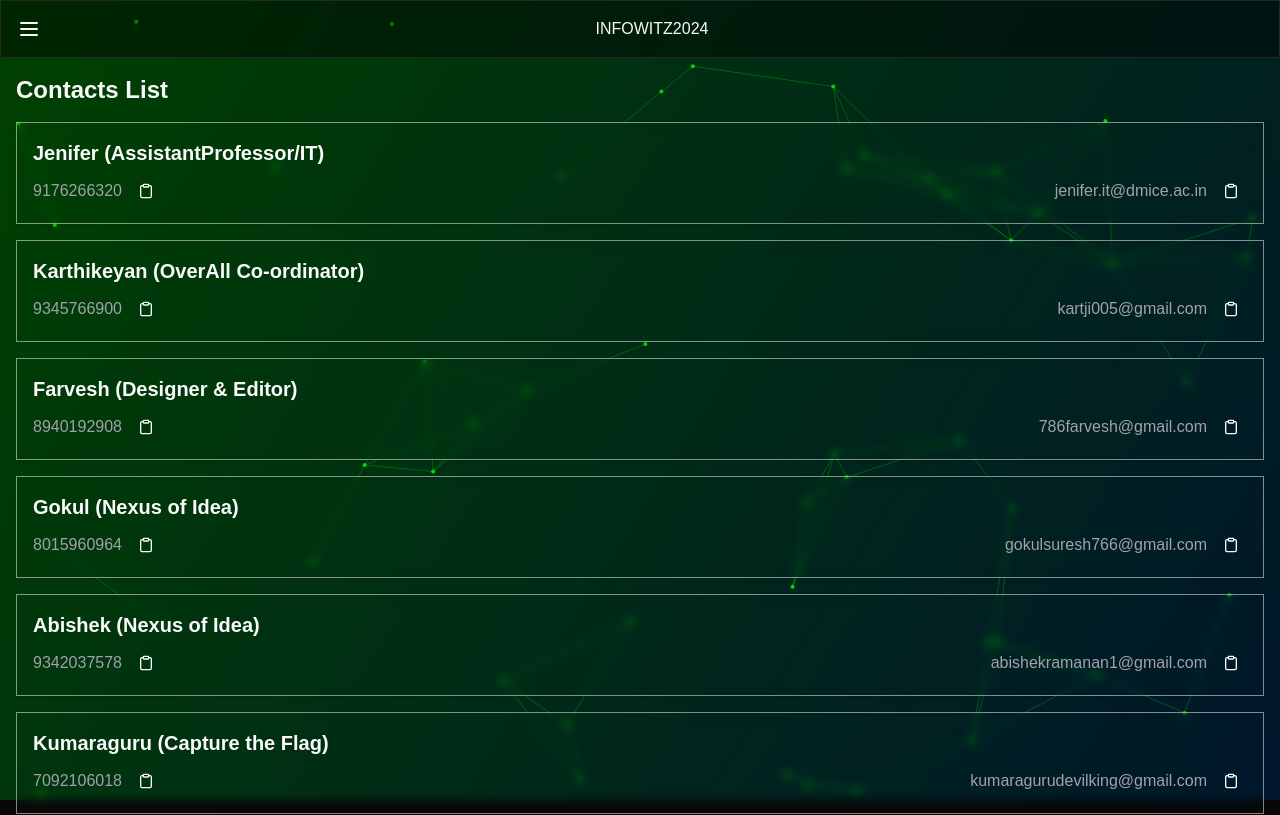
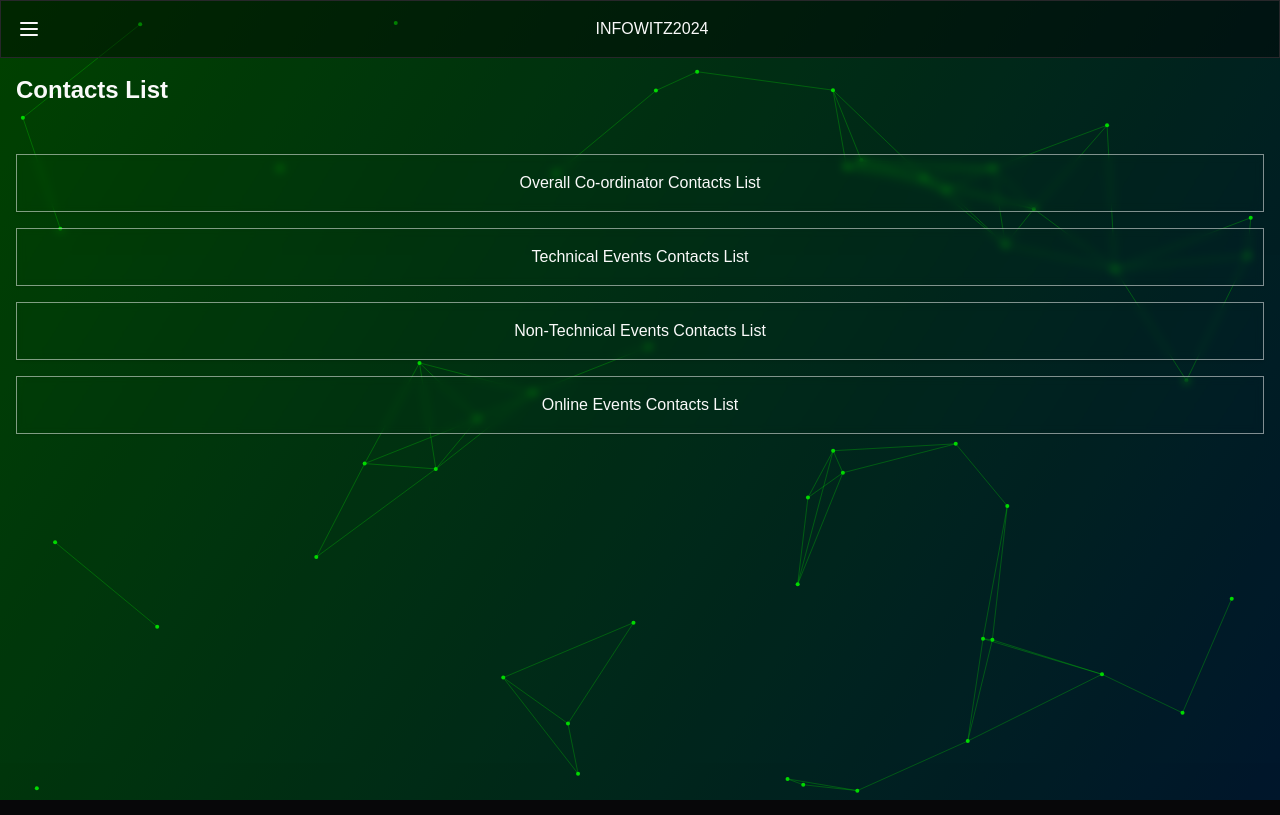
Before and after one commit to sakthivel2264/IT-Sympo-app, a Next.js app: page /contact in a window 1280 px wide. Shown: the top 815 px of the page. Built offline with nearby package versions, Linux system fonts and the light colour scheme.

Commit message:
feat: updated schedule

```diff
--- a/src/components/contact.tsx
+++ b/src/components/contact.tsx
@@ -9,30 +9,32 @@ type Contact = {
   name: string
   phone: string
   email: string
+  category: 'technical' | 'non-technical' | 'online-event' | 'overall'
 }
 
 const contacts: Contact[] = [
-  { id: 1, name: "Jenifer (AssistantProfessor/IT)", phone: "9176266320", email: "jenifer.it@dmice.ac.in" },
-  { id: 2, name: "Karthikeyan (OverAll Co-ordinator)", phone: "9345766900", email: "kartji005@gmail.com" },
-  { id: 3, name: "Farvesh (Designer & Editor)", phone: "8940192908", email: "786farvesh@gmail.com" },
-  { id: 4, name: "Gokul (Nexus of Idea)", phone: "8015960964", email: "gokulsuresh766@gmail.com" },
-  { id: 5, name: "Abishek (Nexus of Idea)", phone: "9342037578", email: "abishekramanan1@gmail.com" },
-  { id: 6, name: "Kumaraguru (Capture the Flag)", phone: "7092106018", email: "kumaragurudevilking@gmail.com" },
-  { id: 7, name: "Annie (Capture the Flag)", phone: "8122874049", email: "rksanosano@gmail.com" },
-  { id: 8, name: "Vidhun (Guezz Tech)", phone: "8807563108", email: "vidhuneyhere@gmail.com" },
-  { id: 9, name: "Sakthivel (Guezz Tech)", phone: "6369358986", email: "sakthivelpandiyan2264@gmail.com" },
-  { id: 10, name: "Gopinath (MindSpark)", phone: "8667825086", email: "gngopinath24@gmail.com" },
-  { id: 11, name: "Venkatkumar (MindSpark)", phone: "6381775607", email: "venkatkumarkr2003@gmail.com" },
-  { id: 12, name: "Sanjay (ARENA OF FIRE)", phone: "9025953879", email: "sanjaykalaivani30@gmail.com" },
-  { id: 13, name: "Kathirvel (ARENA OF FIRE)", phone: "9345181208", email: "kathir28328@gmail.com" },
-  { id: 14, name: "Kenith (The Fortune Bowl) ", phone: "6383055099", email: "kenithkenith155@gmail.com" },
-  { id: 15, name: "Keerthana (Music Mania)", phone: "7305186947", email: "keerthanaloganathan02@gmail.com" },
-  { id: 16, name: "Vignesh (Online Events)", phone: "6384271797", email: "Vignesh.chozhan@gmail.com" },
-  { id: 17, name: "Harshavarthini (Online Events)", phone: "9840828509", email: "reethuharsha11@gmail.com" },
+  { id: 1, name: "Karthikeyan (Overall Co-ordinator)", phone: "9345766900", email: "kartji005@gmail.com", category: 'overall' },
+  { id: 2, name: "Jenifer (AssistantProfessor/IT)", phone: "9176266320", email: "jenifer.it@dmice.ac.in", category: 'overall' },
+  { id: 3, name: "Gokul (Nexus of Idea)", phone: "8015960964", email: "gokulsuresh766@gmail.com", category: 'technical' },
+  { id: 4, name: "Abishek (Nexus of Idea)", phone: "9342037578", email: "abishekramanan1@gmail.com", category: 'technical' },
+  { id: 5, name: "Kumaraguru (Capture the Flag)", phone: "7092106018", email: "kumaragurudevilking@gmail.com", category: 'technical' },
+  { id: 6, name: "Annie (Capture the Flag)", phone: "8122874049", email: "rksanosano@gmail.com", category: 'technical' },
+  { id: 7, name: "Farvesh (Designer & Editor)", phone: "8940192908", email: "786farvesh@gmail.com", category: 'overall' },
+  { id: 8, name: "Gopinath (MindSpark)", phone: "8667825086", email: "gngopinath24@gmail.com", category: 'technical' },
+  { id: 9, name: "Venkatkumar (MindSpark)", phone: "6381775607", email: "venkatkumarkr2003@gmail.com",category: 'technical'},
+  { id: 10, name: "Sanjay (ARENA OF FIRE)", phone: "9025953879", email: "sanjaykalaivani30@gmail.com", category: 'non-technical' },
+  { id: 11, name: "Vignesh (Online Events)", phone: "6384271797", email: "Vignesh.chozhan@gmail.com", category: 'online-event' },
+  { id: 12, name: "Harshavarthini (Online Events)", phone: "9840828509", email: "reethuharsha11@gmail.com", category: 'online-event' },
+  { id: 13, name: "Vidhun (Guezz Tech)", phone: "8807563108", email: "vidhuneyhere@gmail.com",category: 'technical' },
+  { id: 14, name: "Sakthivel (Guezz Tech)", phone: "6369358986", email: "sakthivelpandiyan2264@gmail.com",category: 'technical' },
+  { id: 15, name: "Kathirvel (ARENA OF FIRE)", phone: "9345181208", email: "kathir28328@gmail.com",category: 'non-technical' },
+  { id: 16, name: "Kenith (The Fortune Bowl) ", phone: "6383055099", email: "kenithkenith155@gmail.com", category: 'non-technical' },
+  { id: 17, name: "Keerthana (Music Mania)", phone: "7305186947", email: "keerthanaloganathan02@gmail.com", category: 'non-technical' },
 ]
 
 export default function ContactsList() {
   const [copiedStates, setCopiedStates] = useState<{ [key: string]: boolean }>({})
+  const [expandedCategory, setExpandedCategory] = useState<null | 'technical' | 'non-technical' | 'online-event' | 'overall'>(null)
 
   const copyToClipboard = (text: string, type: string, contactId: number) => {
     navigator.clipboard.writeText(text).then(() => {
@@ -43,11 +45,11 @@ export default function ContactsList() {
     })
   }
 
-  return (
-    <div className=" mx-auto p-4 bg-black/15 min-h-screen">
-      <h1 className="text-2xl font-bold mb-4">Contacts List</h1>
-      <ul className="space-y-4">
-        {contacts.map((contact) => (
+  // Function to render contact lists based on the category
+  const renderContacts = (category: 'technical' | 'non-technical' | 'online-event' |'overall' ) => {
+    return contacts
+      .filter(contact => contact.category === category)
+      .map(contact => (
         <li key={contact.id} className="backdrop-blur-sm bg-white/0 text-card-foreground rounded-lg shadow p-4 border border-white/50">
           <h2 className="text-xl font-semibold mb-2">{contact.name}</h2>
           <div className="flex flex-col sm:flex-row sm:items-center justify-between gap-2">
@@ -57,7 +59,7 @@ export default function ContactsList() {
                 variant="ghost"
                 size="icon"
                 onClick={() => copyToClipboard(contact.phone, 'phone', contact.id)}
-                  className="h-8 w-8"
+                className="h-8 w-8 hover:bg-transparent/15"
               >
                 {copiedStates[`${contact.id}-phone`] ? (
                   <Check className="h-4 w-4 text-green-500" />
@@ -73,7 +75,7 @@ export default function ContactsList() {
                 variant="ghost"
                 size="icon"
                 onClick={() => copyToClipboard(contact.email, 'email', contact.id)}
-                  className="h-8 w-8"
+                className="h-8 w-8 hover:bg-transparent/15"
               >
                 {copiedStates[`${contact.id}-email`] ? (
                   <Check className="h-4 w-4 text-green-500" />
@@ -85,8 +87,65 @@ export default function ContactsList() {
             </div>
           </div>
         </li>
-        ))}
-      </ul>
+      ))
+  }
+
+  return (
+    <div className="mx-auto p-4 bg-black/15 min-h-screen">
+      <h1 className="text-2xl font-bold mb-4">Contacts List</h1>
+
+
+
+      {/* Display the four main categories */}
+      <div className="mb-6 pt-8">
+        <div className="mb-4">
+          <button
+            className="backdrop-blur-sm bg-white/0 text-card-foreground  shadow p-4 border border-white/50 w-full"
+            onClick={() => setExpandedCategory(expandedCategory === 'overall' ? null : 'overall')}
+          >
+            Overall Co-ordinator Contacts List
+          </button>
+          {expandedCategory === 'overall' && (
+            <ul className="mt-4 space-y-4">{renderContacts('overall')}</ul>
+          )}
+        </div>
+
+        <div className="mb-4">
+          <button
+            className="backdrop-blur-sm bg-white/0 text-card-foreground  shadow p-4 border border-white/50 w-full"
+            onClick={() => setExpandedCategory(expandedCategory === 'technical' ? null : 'technical')}
+          >
+            Technical Events Contacts List
+          </button>
+          {expandedCategory === 'technical' && (
+            <ul className="mt-4 space-y-4">{renderContacts('technical')}</ul>
+          )}
+        </div>
+
+        <div className="mb-4">
+          <button
+            className="backdrop-blur-sm bg-white/0 text-card-foreground  shadow p-4 border border-white/50 w-full"
+            onClick={() => setExpandedCategory(expandedCategory === 'non-technical' ? null : 'non-technical')}
+          >
+            Non-Technical Events Contacts List
+          </button>
+          {expandedCategory === 'non-technical' && (
+            <ul className="mt-4 space-y-4">{renderContacts('non-technical')}</ul>
+          )}
+        </div>
+
+        <div className="mb-4">
+          <button
+            className="backdrop-blur-sm bg-white/0 text-card-foreground  shadow p-4 border border-white/50 w-full"
+            onClick={() => setExpandedCategory(expandedCategory === 'online-event' ? null : 'online-event')}
+          >
+            Online Events Contacts List
+          </button>
+          {expandedCategory === 'online-event' && (
+            <ul className="mt-4 space-y-4">{renderContacts('online-event')}</ul>
+          )}
+        </div>
+      </div>
     </div>
   )
 }
```
Lines whose indentation alone changed are shown as unchanged.
